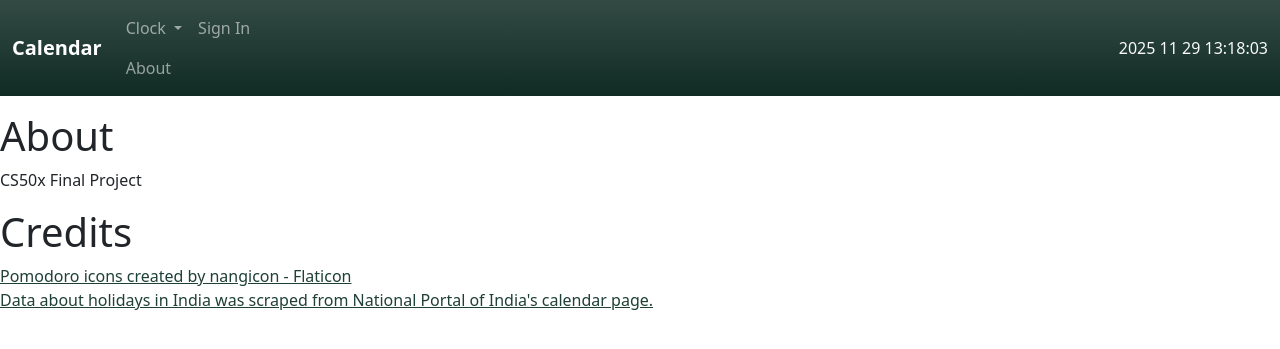
After one commit to Anonymoususer5761/Calendar, a Flask app: page /about in a window 1280 px wide. The commit adds this page. Shown: the top 349 px of the page. Run offline with Flask 3, Linux system fonts and the light colour scheme; data that the repository does not hold is empty; parts of the project's set-up code (start-up, migrations or seed data) failed here and were passed over; some libraries are stand-ins or nearby versions.

Commit message:
Added a new about page to credit sources I borrowed from

```diff
--- a/app/routes.py
+++ b/app/routes.py
@@ -91,6 +91,10 @@ def login():
 def logout():
     logout_user()
     return redirect(url_for('index'))
+
+@app.route('/about')
+def about():
+    return render_template("about.html")
 
 
 # This is only supposed to exist during development
--- /dev/null
+++ b/app/templates/about.html
@@ -0,0 +1,20 @@
+{% extends "layout.html" %}
+
+{% block style %}
+    <link rel="stylesheet" href="{{ url_for('static', filename='about.css') }}">
+{% endblock %}
+
+{% block main %}
+    <div class="nav-section">
+
+    </div>
+    <section id="about">
+        <p class="h1">About</p>
+        <p>CS50x Final Project</p>
+    </section>
+    <section id="credit">
+        <p class="h1">Credits</p>
+        <a href="https://www.flaticon.com/free-icons/pomodoro" title="pomodoro icons">Pomodoro icons created by nangicon - Flaticon</a><br>
+        <a href="https://india.gov.in/calendar" title="holidays-data">Data about holidays in India was scraped from National Portal of India's calendar page.</a>
+    </section>
+{% endblock %}
--- a/app/templates/layout.html
+++ b/app/templates/layout.html
@@ -29,6 +29,7 @@
                                 <hr class="m-0">
                                 <li><a class="dropdown-item" href="{{ url_for('pomodoro') }}">Pomodoro</a></li>
                             </ul>
+                            <a class="nav-link" href="{{ url_for('about')}}">About</a>
                         </li>
                         <li class="nav-item">
                             {% if current_user.is_authenticated %}
```
